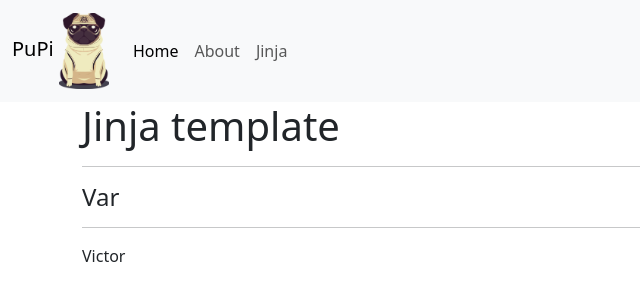
After one commit to Hemenguelbindi/Remamber_flask, a Flask app: page /jinja in a window 1280 px wide. The commit adds this page. Shown: the top 301 px of the page, without its empty margins (0-640 px from the left). Run offline with Flask 2, Linux system fonts and the light colour scheme.

Commit message:
Отображение значения в переменной в шаблоне

```diff
--- /dev/null
+++ b/app/templates/public/jinja.html
@@ -0,0 +1,17 @@
+{% extends "public/templates/public_template.html"%}
+
+{% block title %}Jinja{% endblock %}
+
+{% block main %}
+<div class="container">
+  <div class="row">
+    <div class="col">
+      <h1>Jinja template</h1>
+      <hr>
+      <h4>Var</h4>
+      <hr>
+      <p>{{ my_name }}</p>
+    </div>
+  </div>
+</div>
+{% endblock %}
--- a/app/templates/public/templates/public_template.html
+++ b/app/templates/public/templates/public_template.html
@@ -24,6 +24,9 @@
             <li class="nav-item">
               <a class="nav-link" href="/about">About</a>
             </li>
+            <li class="nav-item">
+              <a class="nav-link" href="/jinja">Jinja</a>
+            </li>
           </ul>
         </div>
       </div>
--- a/app/views.py
+++ b/app/views.py
@@ -10,3 +10,9 @@ def index():
 @app.route("/about")
 def about():
     return render_template('public/about.html')
+
+
+@app.route("/jinja")
+def jinja():
+    my_name = "Victor"
+    return render_template('public/jinja.html', my_name=my_name)
```
